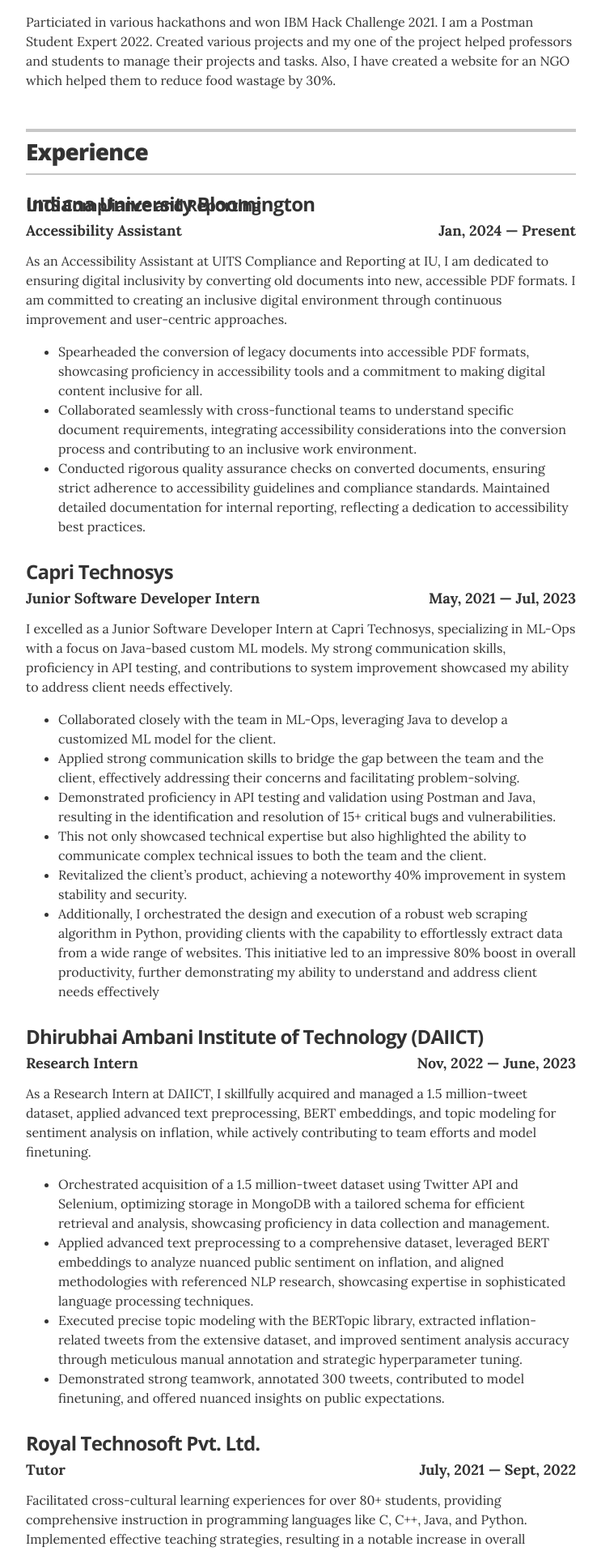
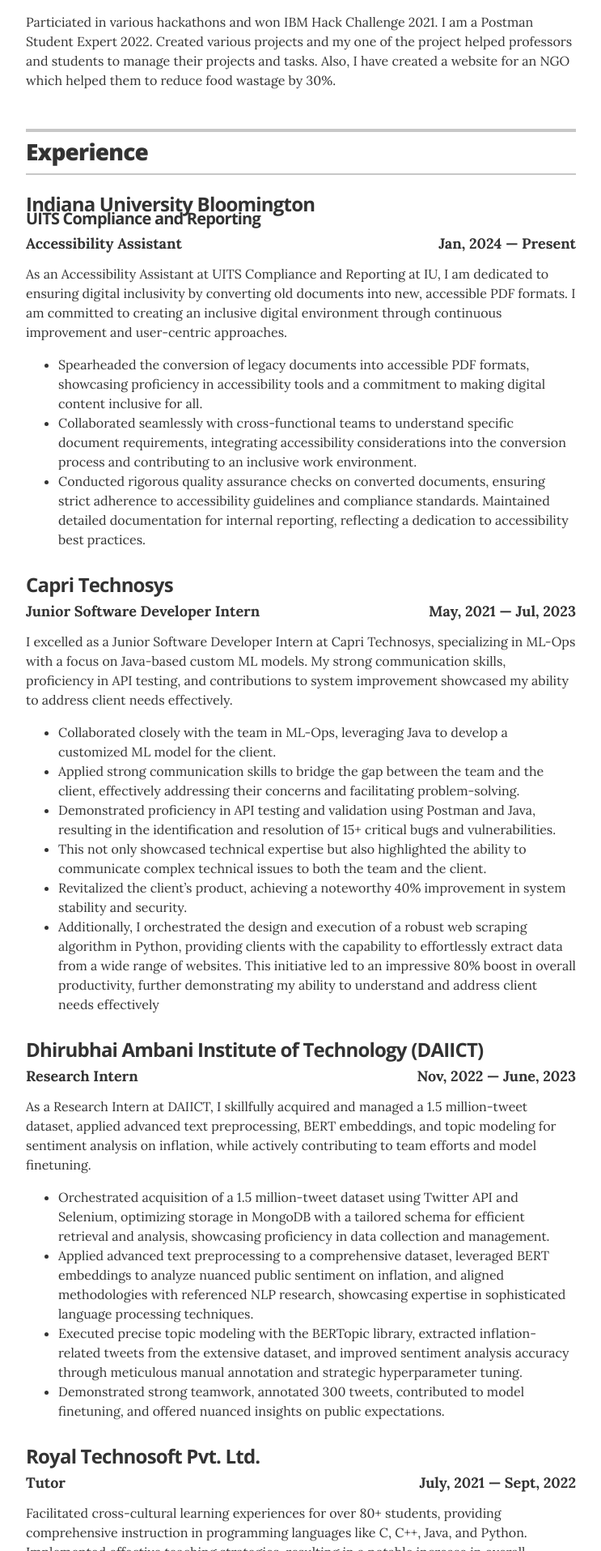
Before and after one commit to nisarg0606/nisarg0606.github.io, a Jekyll site: the page built from index.html, in a window 1280 px wide. Shown: the part 1481-3396 px from the top of the page at 81% size, without its empty margins (268-1011 px from the left). Built offline with Jekyll 4.4.1, drawn with Linux system fonts in a browser that asks for light colours.

Commit message:
adjusted rem

```diff
--- a/_layouts/resume.html
+++ b/_layouts/resume.html
@@ -123,7 +123,7 @@
       <div class="resume-item" itemscope itemprop="worksFor" itemtype="http://schema.org/Organization">
         <h3 class="resume-item-title" itemprop="name">{{ job.company }}</h3>
         {% if job.department %}
-        <h4 class="resume-item-department" itemprop="name" style="margin-top: -2rem;">{{ job.department }}</h4>
+        <h4 class="resume-item-department" itemprop="name" style="margin-top: -1rem;">{{ job.department }}</h4>
         {% endif %}
         <h4 class="resume-item-details" itemprop="description">{{ job.position }} <div style="float: right;">{{
             job.duration }}</div>
```
